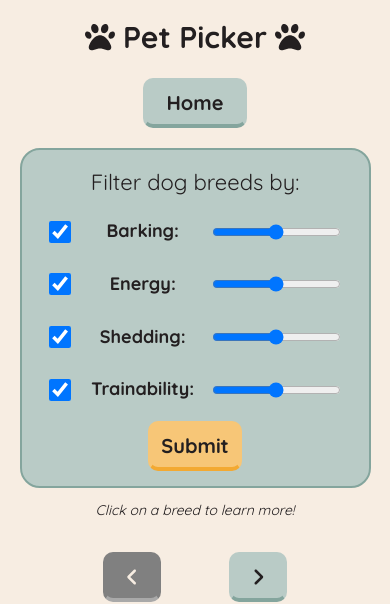
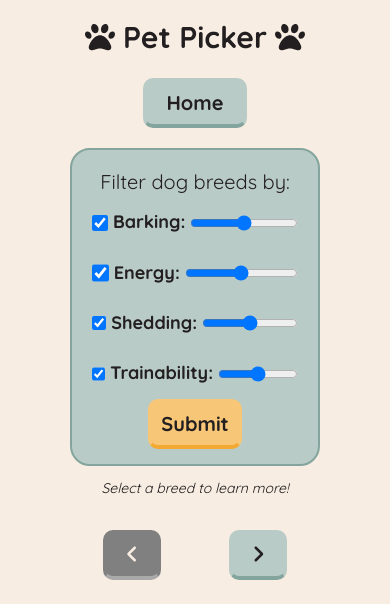
Before and after one commit to SabrinaIsTheMan/pet-picker, a React (Create React App) app: page /dog in a window 390 px wide. Shown: the top 604 px of the page. Built offline with nearby package versions, Linux system fonts and the light colour scheme; no server answers.

Commit message:
modify form styling, change alerts to status on page'

```diff
--- a/src/components/CatForm.js
+++ b/src/components/CatForm.js
@@ -61,7 +61,7 @@ function CatForm({ handleSubmit }) {
             <form className="form catForm" onSubmit={(event) => { handleSubmit(event, [groomValue, playValue, shedValue]) }}>
                 <legend>Filter cat breeds by:</legend>
 
-                {/* Intelligence */}
+                <div className="fieldsets catFieldsets">
                     <fieldset>
                         <input
                             type="checkbox"
@@ -83,7 +83,6 @@ function CatForm({ handleSubmit }) {
                         />
                     </fieldset>
 
-                {/* Playfulness */}
                     <fieldset>
                         <input
                             type="checkbox"
@@ -105,7 +104,6 @@ function CatForm({ handleSubmit }) {
                         />
                     </fieldset>
 
-                {/* Shedding */}
                     <fieldset>
                         <input
                             type="checkbox"
@@ -126,6 +124,7 @@ function CatForm({ handleSubmit }) {
                             disabled={!shedCheck}
                         />
                     </fieldset>
+                </div>
 
                 <button type="Submit" className="catButton">Submit</button>
             </form>
--- a/src/components/CatGallery.js
+++ b/src/components/CatGallery.js
@@ -20,11 +20,14 @@ function CatGallery( {handleTitleChange} ) {
     const [backDisabled, setBackDisabled] = useState(true);
     const [nextDisabled, setNextDisabled] = useState(false);
 
+    const [formText, setFormText] = useState("");
+
     const updateParams = (event, [groomValue, playValue, shedValue]) => {
         event.preventDefault();
 
         if (groomValue === null && playValue === null && shedValue === null) {
-            alert("Please pick at least one trait!")
+            setFormText("Please select at least one trait!");
+            setNextDisabled(true);
         }
         else {
             setGroomParam(groomValue);
@@ -90,9 +93,10 @@ function CatGallery( {handleTitleChange} ) {
         })
         .then((apiData) => {
             if (apiData.data.length === 0) {
-                alert("Please be less picky and try again!");
+                setFormText("Please be less picky and try again!");
             }
             else {
+                setFormText("");
                 setCats(apiData.data);
             }
         })
@@ -109,10 +113,17 @@ function CatGallery( {handleTitleChange} ) {
 
                 <CatForm handleSubmit={updateParams} />
 
-                <p>Click on a breed to learn more!</p>
+                <p>Select a breed to learn more!</p>
 
                 <Pagination next={nextPage} back={backPage} backDisabled={backDisabled} nextDisabled={nextDisabled} />
 
+                {
+                (formText !== "")
+                ?
+                    <div className="textResult">
+                        <p>{formText}</p>
+                    </div>
+                :
                     <ul className="galleryResults">
                         {cats.map((catObj) => {
                             return <CatCard
@@ -142,6 +153,7 @@ function CatGallery( {handleTitleChange} ) {
                         })
                         }
                     </ul>
+                }
             </div>
         </section>
     )
--- a/src/components/DogForm.js
+++ b/src/components/DogForm.js
@@ -77,7 +77,7 @@ function DogForm({handleSubmit}) {
             <form className="form dogForm" onSubmit={(event) => { handleSubmit(event, [barkValue, energyValue, shedValue, trainValue]) }}>
                 <legend>Filter dog breeds by:</legend>
 
-                {/* Barking */}
+                <div className="fieldsets dogFieldsets">
                     <fieldset>
                         <input
                             type="checkbox"
@@ -99,7 +99,6 @@ function DogForm({handleSubmit}) {
                         />
                     </fieldset>
 
-                {/* Energy */}
                     <fieldset>
                         <input
                             type="checkbox"
@@ -121,7 +120,6 @@ function DogForm({handleSubmit}) {
                         />
                     </fieldset>
 
-                {/* Shedding */}
                     <fieldset>
                         <input
                             type="checkbox"
@@ -143,7 +141,6 @@ function DogForm({handleSubmit}) {
                         />
                     </fieldset>
 
-                {/* Trainability */}
                     <fieldset>
                         <input
                             type="checkbox"
@@ -164,7 +161,7 @@ function DogForm({handleSubmit}) {
                             disabled={!trainCheck}
                         />
                     </fieldset>
-
+                </div>
                 <button type="Submit" className="dogButton">Submit</button>
             </form>
         </div>
--- a/src/components/DogGallery.js
+++ b/src/components/DogGallery.js
@@ -21,11 +21,14 @@ function DogGallery({ handleTitleChange } ) {
     const[backDisabled, setBackDisabled] = useState(true);
     const[nextDisabled, setNextDisabled] = useState(false);
 
+    const [formText, setFormText] = useState("");
+
     const updateParams = (event, [barkValue, energyValue, shedValue, trainValue]) => {
         event.preventDefault();
 
         if (barkValue === null && energyValue === null && shedValue === null && trainValue === null) {
-            alert("Please pick at least one trait!")
+            setFormText("Please select at least one trait!");
+            setNextDisabled(true);
         }
         else {
             setBarkParam(barkValue);
@@ -94,9 +97,10 @@ function DogGallery({ handleTitleChange } ) {
         })
         .then((apiData) => {
             if (apiData.data.length === 0) {
-                alert("Please be less picky and try again!");
+                setFormText("Please be less picky and try again!");
             }
             else {
+                setFormText("");
                 setDogs(apiData.data);
             }
         })
@@ -114,10 +118,17 @@ function DogGallery({ handleTitleChange } ) {
 
                 <DogForm handleSubmit={updateParams} />
 
-                <p>Click on a breed to learn more!</p>
+                <p>Select a breed to learn more!</p>
 
                 <Pagination next={nextPage} back={backPage} backDisabled={backDisabled} nextDisabled={nextDisabled}/>
 
+                {
+                (formText !== "")
+                ?
+                    <div className="textResult">
+                        <p>{formText}</p>
+                    </div>
+                :
                     <ul className="galleryResults">
                         {dogs.map((dogObj) => {
                             return <DogCard
@@ -156,9 +167,9 @@ function DogGallery({ handleTitleChange } ) {
                                 minWF={dogObj.min_weight_female}
                                 maxWF={dogObj.max_weight_female}
                             />
-                    })
+                        })}
+                    </ul>
                 }
-                </ul>
             </div>
         </section>
     )
--- a/src/index.css
+++ b/src/index.css
@@ -25,7 +25,7 @@ button {
 }
 
 .wrapper{
-  width: 90%;
+  width: 80%;
   max-width: 1080px;
   margin: 0 auto;
 }
--- a/src/styles/Form.css
+++ b/src/styles/Form.css
@@ -1,6 +1,6 @@
 .form {
     background: #B9CBC6;
-    width: 30vw;
+    width: auto;
     height: auto;
     text-align: center;
     padding: 10px 20px;
@@ -25,9 +25,18 @@
     width: 100%;
     height: auto;
 
-    display: grid;
-    grid-template-columns: 8% 45% auto;
-    place-content: center;
+    display: flex;
+    flex-direction: left;
+    justify-content: space-evenly;
+    align-items: center;
+    gap: 5px;
+}
+
+.form .fieldsets {
+    display: flex;
+    flex-direction: row;
+    gap: 10px;
+    justify-content: space-evenly;
     align-items: center;
 }
 
@@ -42,8 +51,8 @@
 }
 
 .form input[type="checkbox"] {
-    width: 1rem;
-    height: 1rem;
+    width: 1.5rem;
+    height: 1.5rem;
 }
 
 .form input[type="range"] {
@@ -61,59 +70,16 @@ button {
 
 /* MEDIA QUERIES */
 @media (max-width: 1200px) {
-    .form {
-        width: 40vw;
+    .form .dogFieldsets {
+        display: grid;
+        grid-template-columns: repeat(2, 50%);
+        grid-template-rows: repeat(2, 50%);
     }
 }
 
-@media (max-width: 915px) {
-    .form {
-        width: 50vw;
+@media (max-width: 768px) {
+    .form .catFieldsets, .form .dogFieldsets {
+        display: flex;
+        flex-direction: column;
     }
 }
-
-@media (max-width: 750px) {
-    .form {
-        width: 60vw;
-    }
-
-    .form fieldset {
-        padding: 2.5% 0;
-    }
-
-    .form legend {
-        font-size: 1.1rem;
-    }
-
-    .form input[type="checkbox"] {
-        width: 1.1rem;
-        height: 1.1rem;
-    }
-
-    .form input[type="range"] {
-        height: 1.1rem;
-    }
-}
-
-@media (max-width: 650px) {
-    .form {
-        width: 70vw;
-    }
-}
-
-@media (max-width: 570px) {
-    .form {
-        width: 80vw;
-    }
-
-}
-
-@media (max-width: 500px) {
-    .form {
-        width: 90vw;
-    }
-
-    .form fieldset {
-        padding: 5% 0;
-    }
-}
--- a/src/styles/Selection.css
+++ b/src/styles/Selection.css
@@ -1,8 +1,9 @@
-.selection .wrapper, .selectionButtons, .selectionButton{
+.selection .wrapper {
     display: flex;
     flex-direction: column;
     justify-content: center;
     align-items: center;
+    padding: 40px 0;
 }
 
 .selection .wrapper p {
@@ -10,13 +11,21 @@
 }
 
 .selectionButtons {
-    padding: 0 0 40px;
+    display: grid;
+    grid-template-rows: 100%;
+    grid-template-columns: repeat(2, 50%);
+    gap: 10px;
 }
 
 /* MEDIA QUERIES */
-
 @media(max-width: 768px) {
     .selection .wrapper p {
         width: 90%;
     }
+
+    .selectionButtons {
+        display: grid;
+        grid-template-columns: 100%;
+        grid-template-rows: (2, 50%);
+    }
 }
```
Lines whose indentation alone changed are shown as unchanged.
